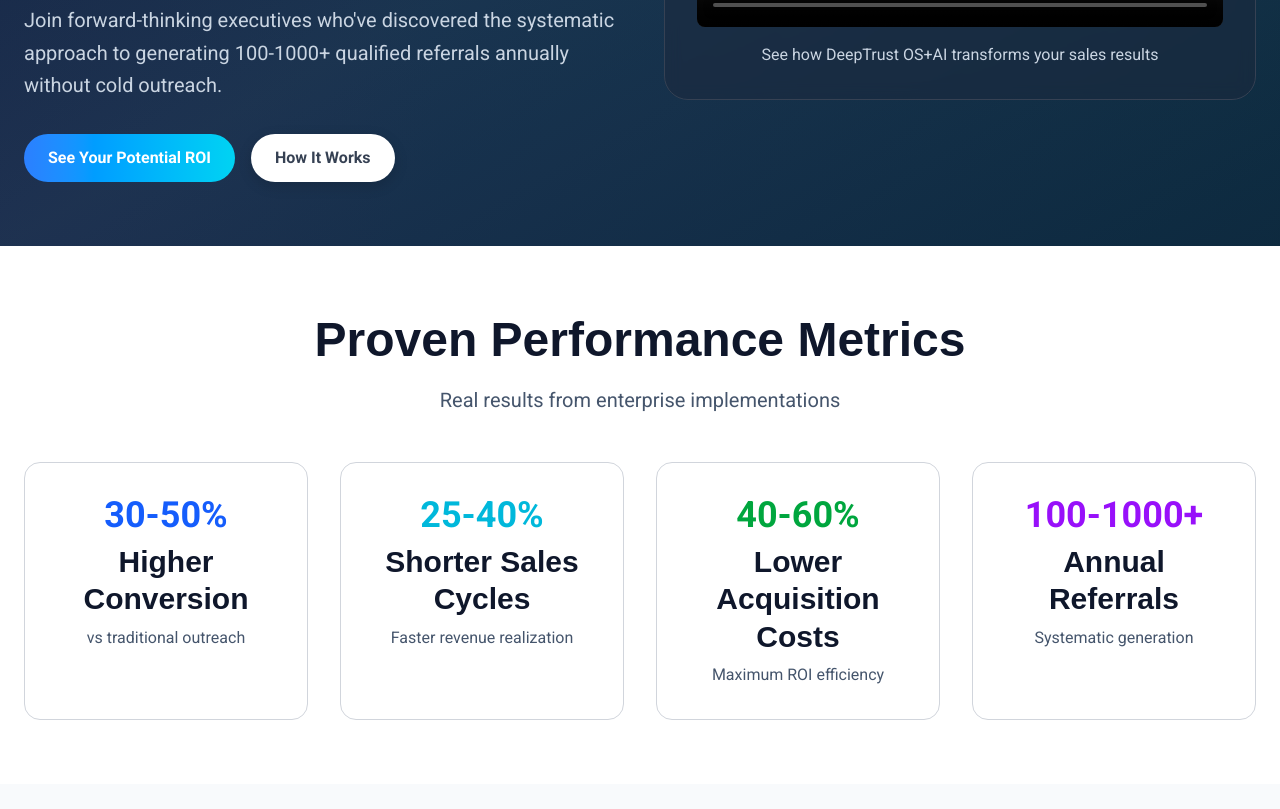
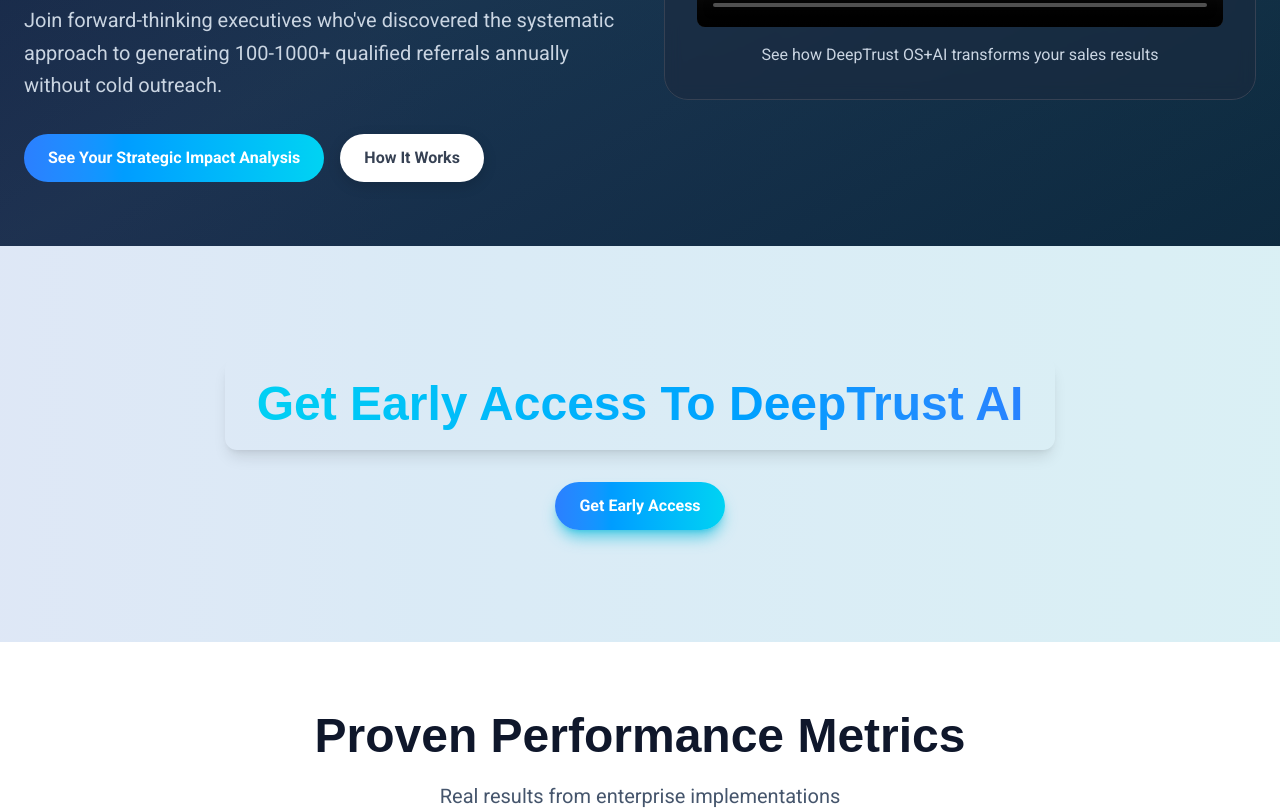
Before and after one commit to hafizasad419/affiniti-solutions-frontend, a React (Vite) app: page / in a window 1280 px wide. Shown: the part 480-1289 px from the top of the page. Built offline with nearby package versions, Linux system fonts and the light colour scheme; grey boxes are pictures that could not be loaded; a web font is replaced by a local one.

Commit message:
Refactor homepage: update title, enhance HeroSection with scroll functionality, and add EarlyAccessSection for promoting DeepTrust AI access.

```diff
--- a/index.html
+++ b/index.html
@@ -21,7 +21,7 @@
     rel="stylesheet">
 
   <!-- Title -->
-  <title>DeepTrust OS - Affiniti Solutions</title>
+  <title>Affiniti Solutions</title>
 
 </head>
 
--- /dev/null
+++ b/src/components/Home/EarlyAccessSection/index.tsx
@@ -0,0 +1,24 @@
+function EarlyAccessSection() {
+  return (
+    <section className="py-28 bg-gray-200/50 text-gray-800 relative overflow-hidden">
+      <div className="absolute inset-0 bg-gradient-to-r from-blue-500/10 to-cyan-400/10"></div>
+      <div className="max-w-7xl mx-auto px-6 relative z-10">
+        <div className="text-center">
+          <h1 className="font-extrabold mb-8 leading-tight !shadow-lg !inline-block px-8 py-4 rounded-xl ">
+            Get Early Access To DeepTrust AI
+          </h1>
+          <button
+            className="btn-primary !mx-auto !shadow-lg !shadow-cyan-500/60 "
+            onClick={() => {
+              window.open('https://deeptrustai.affinitisolutions.com/', '_blank');
+            }}
+          >
+            Get Early Access
+          </button>
+        </div>
+      </div>
+    </section>
+  )
+}
+
+export default EarlyAccessSection
--- a/src/components/Home/HeroSection/index.tsx
+++ b/src/components/Home/HeroSection/index.tsx
@@ -1,5 +1,5 @@
 import nathanIntroVideo from '@/assets/videos/nathan-intro.mp4';
-
+import { scrollToElement } from '@/utils/scroll';
 
 function HeroSection() {
   return (
@@ -24,11 +24,17 @@
           <div className="flex flex-col sm:flex-row gap-4">
             <button
               className="btn-primary"
+              onClick={() => {
+                scrollToElement('impact-analysis');
+              }}
             >
-              See Your Potential ROI
+              See Your Strategic Impact Analysis
             </button>
             <button
               className="btn-secondary"
+              onClick={() => {
+                scrollToElement('how-it-works');
+              }}
             >
               How It Works
             </button>
--- a/src/index.css
+++ b/src/index.css
@@ -46,7 +46,9 @@
     @apply font-sans bg-white text-gray-800;
   }
 
-  h1,
+  h1{
+    @apply font-heading bg-gradient-to-r from-cyan-400 to-blue-500 bg-clip-text text-transparent text-4xl md:text-5xl font-normal leading-tight;
+  }
   h2,
   h3,
   h4,
--- a/src/pages/PreLogin/Home/index.tsx
+++ b/src/pages/PreLogin/Home/index.tsx
@@ -1,4 +1,5 @@
 import HeroSection from "@/components/Home/HeroSection"
+import EarlyAccessSection from "@/components/Home/EarlyAccessSection"
 import MetricsSection from "@/components/Home/MetricsSection"
 import ProblemSection from "@/components/Home/ProblemSection"
 import OriginStory from "@/components/Home/OriginStory"
@@ -11,6 +12,7 @@
   return (
     <div>
       <HeroSection />
+      <EarlyAccessSection />
       <MetricsSection />
       <ProblemSection />
       {/* How It Works Section aka Origin Story */}
```
